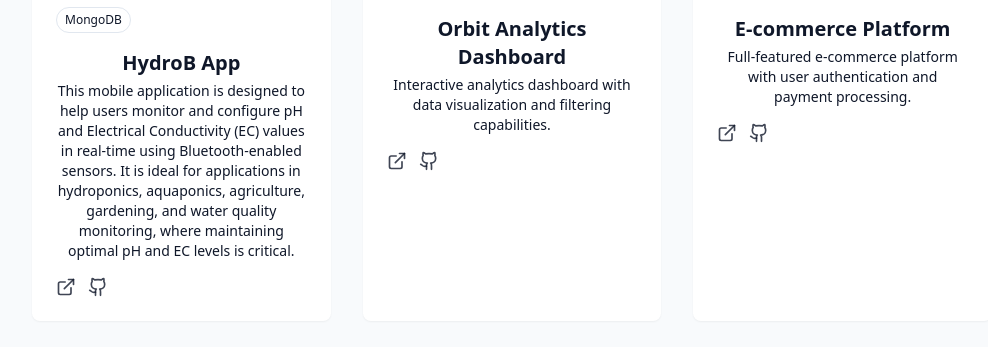
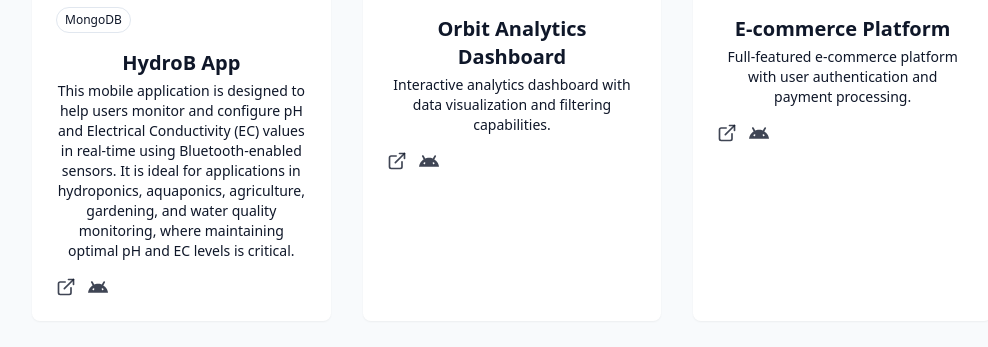
Before and after one commit to Marato01/portfolio_v2, a React (Vite) app: page / in a window 1280 px wide. Shown: the part 3733-4080 px from the top of the page, without its empty margins (128-1116 px from the left). Built offline with nearby package versions, Linux system fonts and the light colour scheme.

Commit message:
download file hydrob apk

```diff
--- a/package.json
+++ b/package.json
@@ -17,6 +17,7 @@
     "lucide-react": "^0.501.0",
     "react": "^18.3.1",
     "react-dom": "^18.3.1",
+    "react-icons": "^5.5.0",
     "react-router-dom": "^7.5.1",
     "styled-components": "^6.1.18",
     "tailwind-merge": "^3.2.0",
--- a/src/components/ProjectsSection.jsx
+++ b/src/components/ProjectsSection.jsx
@@ -1,4 +1,5 @@
 import { ArrowRight, ExternalLink, Github } from "lucide-react";
+import { SiAndroid } from "react-icons/si"; // Icon from react-icons
 
 const projects = [
   {
@@ -9,6 +10,7 @@ const projects = [
     tags: ["Flutter", "Node.js", "Thingboard", "MongoDB"],
     demoUrl: "",
     githubUrl: "",
+    apkUrl: "https://drive.google.com/uc?export=download&id=1tIYvtiOuMJh4kzFVxZOrTQ9uRllygUN2"
   },
   {
     id: 2,
@@ -86,11 +88,11 @@ export const ProjectsSection = () => {
                       <ExternalLink size={20} />
                     </a>
                     <a
-                      href={project.githubUrl}
-                      target="_blank"
+                      href={project.apkUrl}
+                      download
                       className="text-foreground/80 hover:text-primary transition-colors duration-300"
                     >
-                      <Github size={20} />
+                      <SiAndroid size={20} />
                     </a>
                   </div>
                 </div>
```
Also changed, not shown: 1 other file (tests, documents, lock files or other folders).
